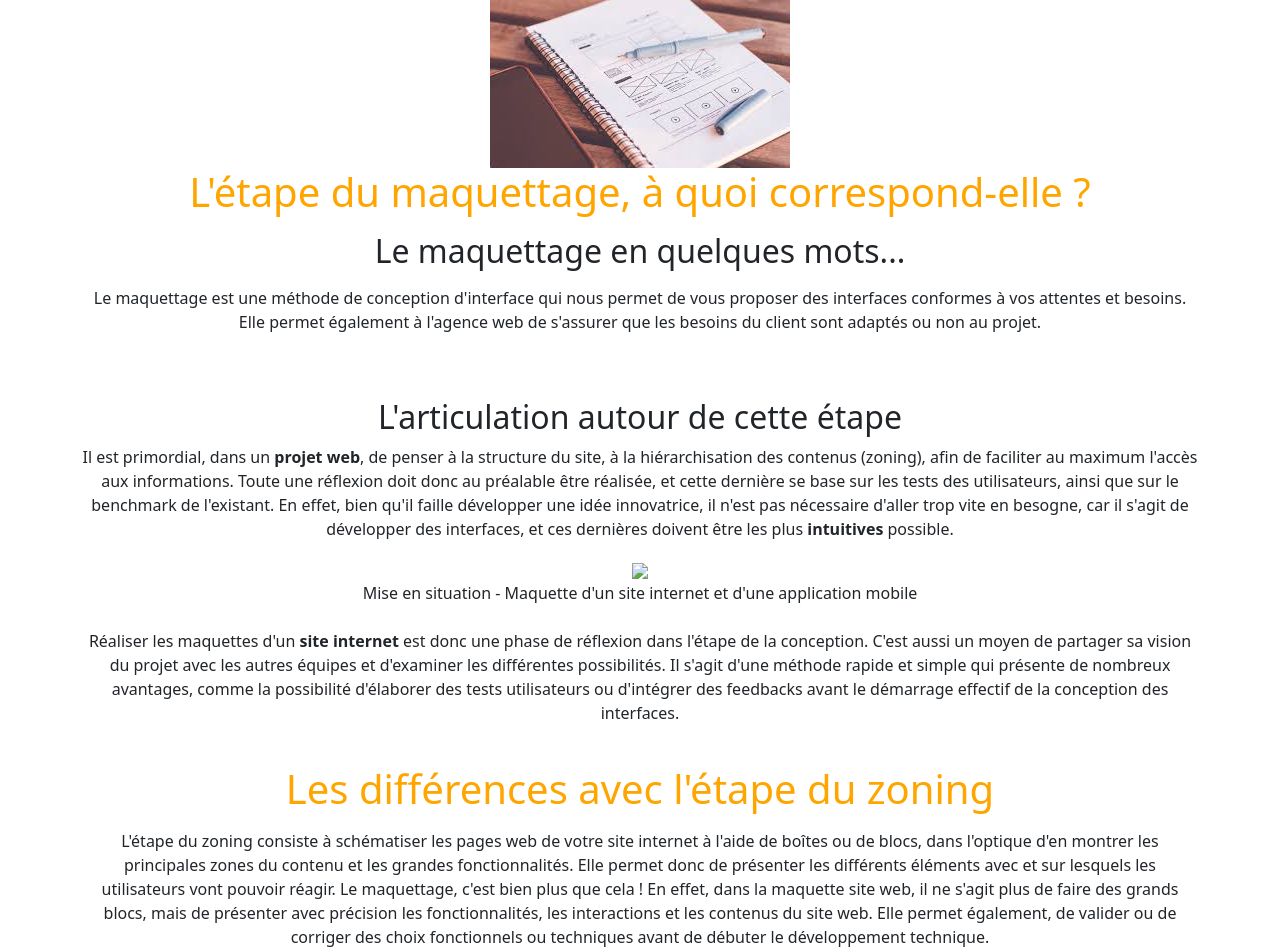
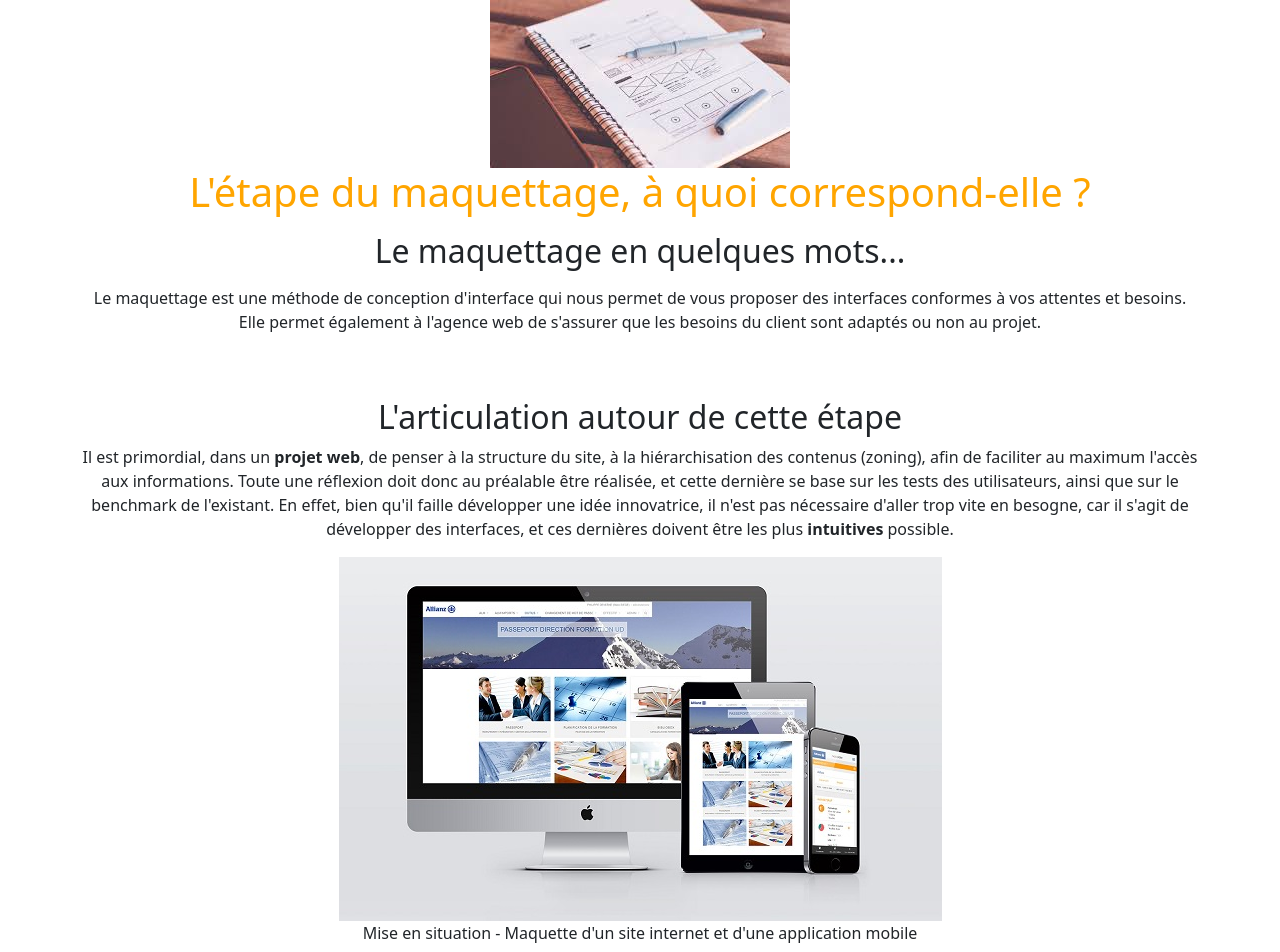
Before and after one commit to queque93/maquettage, a plain HTML site: page index.html in a window 1280 px wide. Shown: the top 952 px of the page. Drawn offline with nearby package versions, Linux system fonts and the light colour scheme.

Commit message:
Update index.html

```diff
--- a/index.html
+++ b/index.html
@@ -32,7 +32,7 @@ Le maquettage est une méthode de conception d'interface qui nous permet de vous
 Il est primordial, dans un <strong>projet web</strong>, de penser à la structure du site, à la hiérarchisation des contenus (zoning), afin de faciliter au maximum l'accès aux informations. Toute une réflexion doit donc au préalable être réalisée, et cette dernière se base sur les tests des utilisateurs, ainsi que sur le benchmark de l'existant. En effet, bien qu'il faille développer une idée innovatrice, il n'est pas nécessaire d'aller trop vite en besogne, car il s'agit de développer des interfaces, et ces dernières doivent être les plus <strong>intuitives</strong> possible.
 </p>
 
-<div class="image1"><img src="maquette-site-web-appli.jpg."></div>
+<div class="image1"><img src="https://github.com/queque93/maquettage/blob/main/maquette-site-web-appli.jpg?raw=true"></div>
 Mise en situation - Maquette d'un site internet et d'une application mobile
 
 <br>
```
